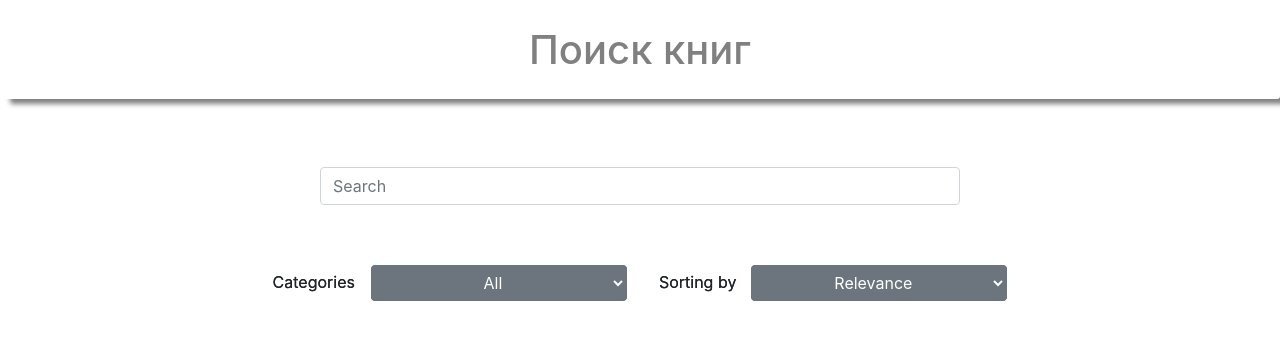
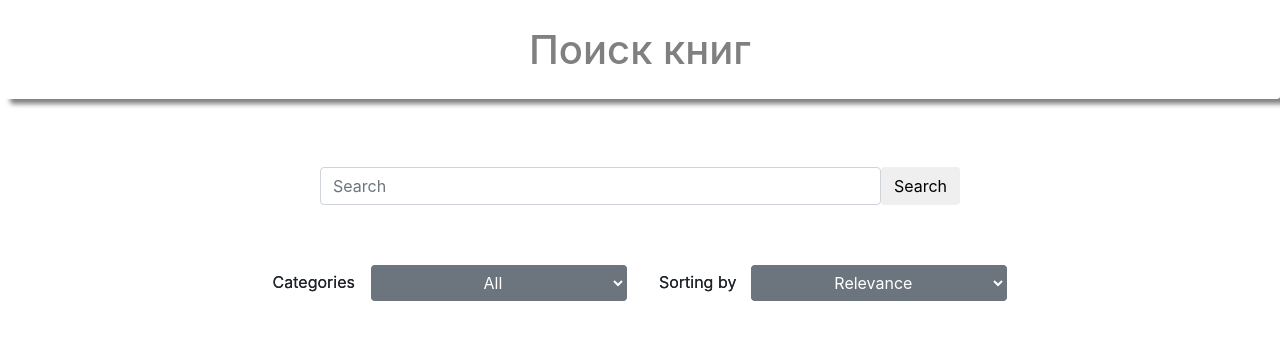
Before and after one commit to denis-ea7/google-books, a React (Create React App) app: page / in a window 1280 px wide. Shown: the top 340 px of the page. Built offline with nearby package versions, Linux system fonts and the light colour scheme.

Commit message:
добавил кнопку поиска

```diff
--- a/src/App.css
+++ b/src/App.css
@@ -23,6 +23,7 @@ h1 {
 }
 
 .SearchInput {
+    display: flex;
     grid-area: input;
     width: 50%;
     margin-left: auto;
--- a/src/components/SearchInput/SearchInput.js
+++ b/src/components/SearchInput/SearchInput.js
@@ -3,19 +3,19 @@ import GetBooks from "../../store/GetBooks";
 
 const SearchInput = () => {
     const input = (e) => {
-        if (e.keyCode === 13) {
+        if ((e.keyCode === 13)||(e.target.value=='btn')) {
             GetBooks.getData(e.target.value)
         }
     }
 
     return (
-        <div className='SearchInput'
-        >
+        <div className='SearchInput'>
             <div className="input-group rounded">
                 <input type="search" className="form-control rounded" placeholder="Search" aria-label="Search"
                        onKeyDown={(e) => input(e)}
                        aria-describedby="search-addon"/>
             </div>
+            <button className='btn' value='btn' onClick={(e)=>input(e)}>Search</button>
         </div>
     );
 };
```
